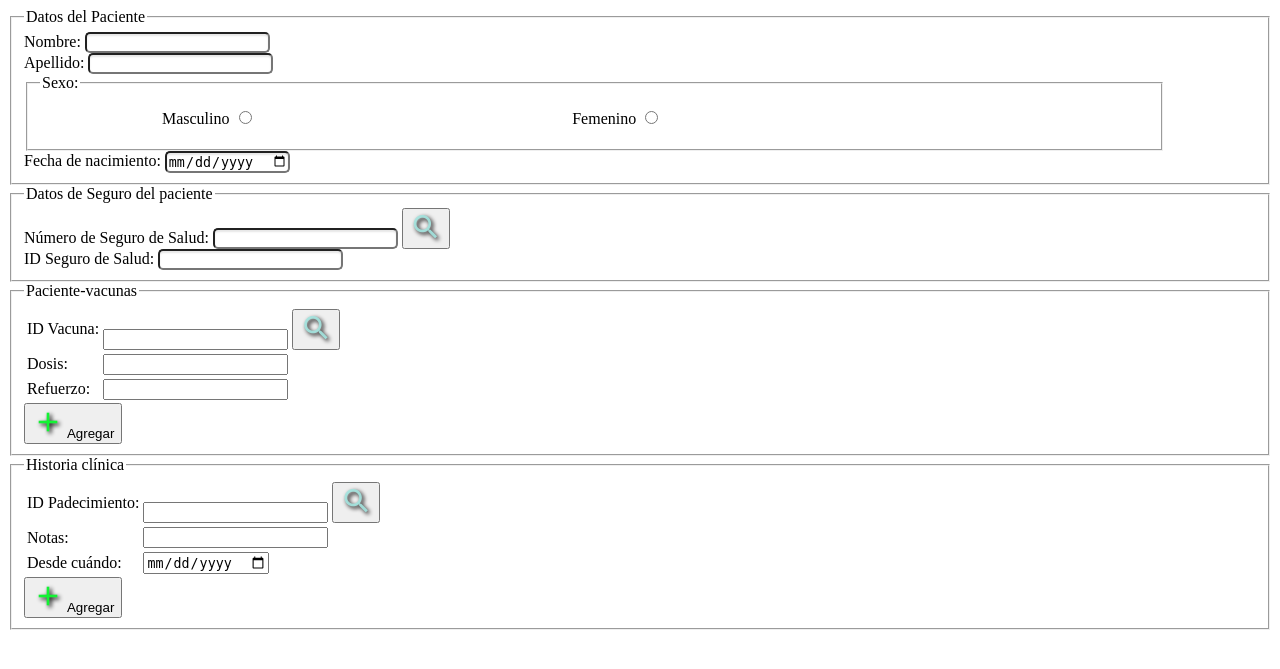
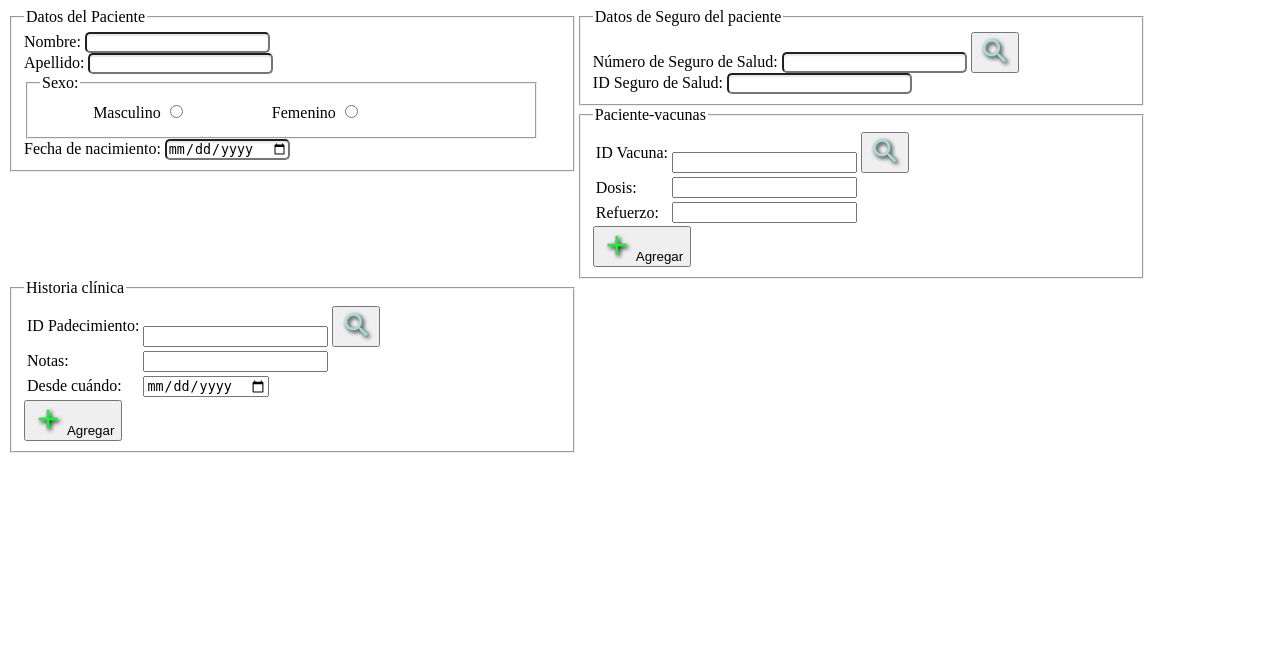
Before and after one commit to luis15201/sistema-medico, a PHP site: page /paciente.php in a window 1280 px wide. Shown: the top 669 px of the page. Run offline with PHP 8.4, Linux system fonts and the light colour scheme.

Commit message:
prueba 2

```diff
--- a/paciente.php
+++ b/paciente.php
@@ -8,19 +8,20 @@
 	<style>
 		.fieldset-container {
 			float: left;
+			width: 45%;
 
 		}
 
 		@media (min-width: 810px) {
 	div.fieldset-container {
-				width:100%;
+		float: left;
+		width: 45%;
 	}
-
-
 }
 
 @media (max-width: 800px) {
 	div.fieldset-container {
+		float: left;
 		width: 100%;
 	}
 }
```
Lines whose indentation alone changed are shown as unchanged.
